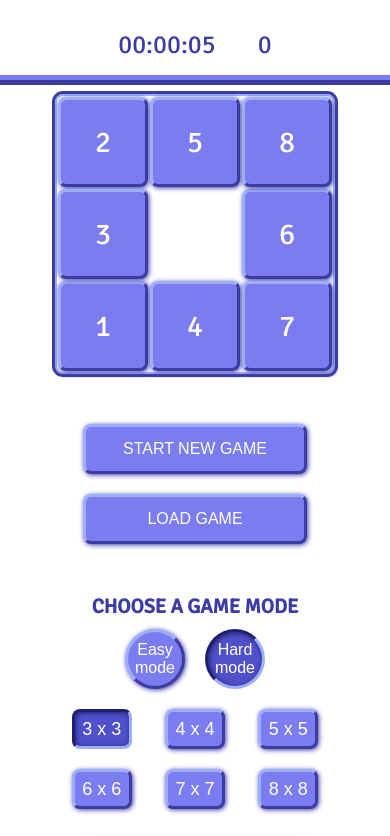
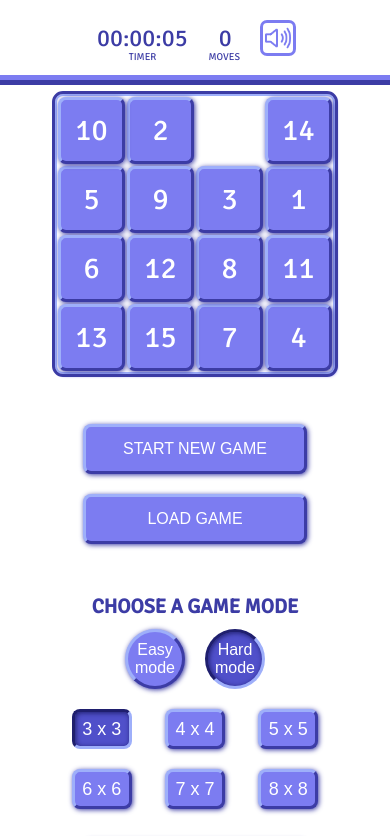
Before and after one commit to ekalape/puzzle, a website built with webpack: page src/index.html in a window 390 px wide. Shown: the top 836 px of the page. Built offline with nearby package versions, Linux system fonts and the light colour scheme; files whose address does not match are found by name.

Commit message:
feat: add sound switcher btn and soundOn/Off mode

```diff
--- a/src/game.js
+++ b/src/game.js
@@ -1,6 +1,12 @@
 import pBtn from './pBtn';
 import createModal from './modals';
-import { updateClicks, stopTimer, saveResult, getElapsedTime } from './src.js';
+import {
+  updateClicks,
+  stopTimer,
+  saveResult,
+  getElapsedTime,
+  soundOn,
+} from './src.js';
 
 export default class Game {
   emptyBtn;
@@ -95,8 +101,7 @@ export default class Game {
 
     if (hasEmptySibling) {
       this.animAvailable = false;
-
-      this.pgSound.play();
+      if (soundOn) this.pgSound.play();
       this.move(e.target, true);
       updateClicks(++this.clicksCounter);
       setTimeout(() => {
@@ -130,7 +135,7 @@ export default class Game {
   }
   dragDropHandler(e) {
     e.preventDefault();
-    this.dropSound.play();
+    if (soundOn) this.dropSound.play();
     /*   this.clickedBtn.classList.remove('dragging');
     e.target.classList.remove('dragging'); */
     this.move(this.clickedBtn, false);
@@ -234,7 +239,7 @@ export default class Game {
       .map((x) => x.textContent);
 
     if (this.winCombo.join('') === realArr.join('')) {
-      this.winSound.play();
+      if (soundOn) this.winSound.play();
       let winMessage = `${this.pgSize}x${
         this.pgSize
       } field resolved in ${this.getReadableTime(getElapsedTime())} with ${
--- a/src/modals.js
+++ b/src/modals.js
@@ -1,4 +1,4 @@
-import { startBrandNewGame, btnClickSound } from './src';
+import { startBrandNewGame, btnClickSound, soundOn } from './src';
 
 export default function createModal(options) {
   const bg = document.createElement('div');
@@ -21,7 +21,7 @@ export default function createModal(options) {
   mainFrame.append(frame);
   frame.addEventListener('click', (e) => {
     if (e.target.textContent.includes('again')) {
-      btnClickSound.play();
+      if (soundOn) btnClickSound.play();
       startBrandNewGame();
       setTimeout(() => {
         bg.classList.remove('active');
@@ -29,7 +29,7 @@ export default function createModal(options) {
       }, 100);
     }
     if (e.target.textContent.includes('care')) {
-      btnClickSound.play();
+      if (soundOn) btnClickSound.play();
       setTimeout(() => {
         bg.classList.remove('active');
         bg.remove();
--- a/src/src.js
+++ b/src/src.js
@@ -4,13 +4,14 @@ import { emptyBtn } from './pBtn.js';
 import Game from './game.js';
 import createModal from './modals.js';
 
-let playGroundSize = 3;
+let playGroundSize = 4;
 let playGroundWidth;
 let btnSize;
 let currentGame;
 let intId;
 let elapsedTime;
 let easy = false;
+export let soundOn = true;
 export const btnClickSound = new Audio('./assets/pop-click.wav');
 /* page structure */
 /* --- element creations --- */
@@ -20,6 +21,7 @@ const headerContainer = document.createElement('div');
 
 const datatime = document.createElement('span');
 const clickscounter = document.createElement('span');
+const soundSwitchBtn = document.createElement('div');
 
 const wrapper = document.createElement('div');
 const startGameContainer = document.createElement('div');
@@ -84,6 +86,7 @@ showLastBtn.classList.add('quad', 'controlBtns', 'show-last');
 
 datatime.classList.add('datatime', 'header-text');
 clickscounter.classList.add('clicks-counter', 'header-text');
+soundSwitchBtn.classList.add('sound-switcher');
 
 wrapper.className = 'wrapper';
 
@@ -132,12 +135,13 @@ clickscounter.textContent = '---';
 
 datatime.title = 'Elapsed time';
 clickscounter.title = 'Game moves done';
+soundSwitchBtn.title = 'Sound on/off';
 
 wrapper.dataset.size = `${playGroundSize}x${playGroundSize}`;
 
 /* --- element append --- */
 document.body.append(header, main);
-headerContainer.append(datatime, clickscounter);
+headerContainer.append(datatime, clickscounter, soundSwitchBtn);
 header.append(headerContainer);
 startGameContainer.append(mixBtn, loadGameBtn);
 main.append(wrapper, startGameContainer);
@@ -157,10 +161,11 @@ moreBtnsCont.append(saveGameBtn, showLastBtn);
 main.append(moreBtnsCont);
 
 mixBtn.addEventListener('click', startGameFromBtn);
+soundSwitchBtn.addEventListener('click', toggleSound);
 
 modeContainer.addEventListener('click', (e) => {
   if (!e.target.classList.contains('quad')) return;
-  btnClickSound.play();
+  if (soundOn) btnClickSound.play();
   [...modeContainer.children].forEach((x) => x.classList.remove('active-mode'));
   const btn = e.target;
   if (btn.classList.contains('three')) {
@@ -202,7 +207,7 @@ setSizes();
 startBrandNewGame();
 
 export function startSavedGame() {
-  btnClickSound.play();
+  if (soundOn) btnClickSound.play();
   if (localStorage.getItem('pGameInProcess')) {
     clearTimer();
     stopTimer();
@@ -233,7 +238,7 @@ export function startSavedGame() {
   }
 }
 function startGameFromBtn() {
-  btnClickSound.play();
+  if (soundOn) btnClickSound.play();
 
   startBrandNewGame();
 }
@@ -267,7 +272,7 @@ export function saveResult(dataBlock) {
   localStorage.setItem('pGameLastResults', resultsData);
 }
 export function showLastResults() {
-  btnClickSound.play();
+  if (soundOn) btnClickSound.play();
   let resultsData;
   if (localStorage.getItem('pGameLastResults')) {
     resultsData = localStorage.getItem('pGameLastResults').split(',');
@@ -278,7 +283,7 @@ export function showLastResults() {
   document.body.append(resultsFrame);
 }
 export function saveGame() {
-  btnClickSound.play();
+  if (soundOn) btnClickSound.play();
 
   const game = {
     pgSize: currentGame.pgSize,
@@ -294,6 +299,16 @@ export function saveGame() {
 
 export function updateClicks(text) {
   clickscounter.textContent = text;
+}
+/* sound */
+function toggleSound() {
+  if (soundOn) {
+    soundSwitchBtn.classList.add('no-sound');
+    soundOn = false;
+  } else {
+    soundSwitchBtn.classList.remove('no-sound');
+    soundOn = true;
+  }
 }
 
 /* datatimer */
@@ -355,6 +370,22 @@ function changeEasyHardMode(e) {
   }, 600);
 }
 
+/* window.addEventListener('beforeunload ', savePreferences);
+window.addEventListener("load", useSavedPrefs)
+
+function savePreferences(){
+  const prefs= {mode:easy, pgSise:playGroundSize, sound:soundOn}
+  localStorage.setItem("pGameSavedPrefers", JSON.stringify(prefs))
+}
+function useSavedPrefs(){
+  if(localStorage.getItem("pGameSavedPrefers")){
+    const prefs = JSON.parse(localStorage.getItem("pGameSavedPrefers"))
+    easy = prefs.mode;
+    playGroundSize=prefs.pgSise;
+    soundOn = prefs.sound
+  }
+} */
+
 /* set sizes */
 window.addEventListener('resize', setSizes);
 
--- a/src/style.scss
+++ b/src/style.scss
@@ -3,6 +3,7 @@
   margin: 0;
   padding: 0;
   box-sizing: border-box;
+  // border: 1px solid red;
 }
 $c_mid: rgb(124, 124, 241);
 $c_dark: rgb(60, 60, 165);
@@ -74,15 +75,72 @@ header {
   justify-content: center;
   gap: 20%;
   align-items: center;
+  @media (max-width: 600px) {
+    gap: 10%;
+    margin: auto;
+  }
 
   @media (max-width: 500px) {
+    gap: 8%;
     height: 90%;
-    margin: 3% 23%;
+    margin: auto;
   }
 }
 .datatime,
 .clicks-counter {
+  position: relative;
+  display: block;
+  text-align: center;
+  width: fit-content;
+
   cursor: default;
+
+  &::before {
+    position: absolute;
+    font-size: 10px;
+    // letter-spacing: 6px;
+    top: 34px;
+    left: 35%;
+    @media (max-width: 1000px) {
+      top: 38px;
+    }
+    @media (max-width: 500px) {
+      top: 28px;
+      left: 35%;
+    }
+  }
+}
+.clicks-counter::before {
+  content: 'moves';
+  left: -40%;
+  @media (max-width: 500px) {
+    left: -80%;
+  }
+}
+.datatime::before {
+  content: 'timer';
+}
+
+.sound-switcher {
+  width: 36px;
+  height: 36px;
+  background: url('./assets/soundOn_icon.png');
+  background-position: center;
+  background-size: cover;
+  border-radius: 4px;
+  outline: 3px solid $c_mid;
+  position: relative;
+  z-index: 10;
+  cursor: pointer;
+  @media (max-width: 500px) {
+    width: 30px;
+    height: 30px;
+  }
+}
+.sound-switcher.no-sound {
+  background: url('./assets/soundOff_icon.png');
+  background-position: center;
+  background-size: cover;
 }
 
 .header-text {
@@ -95,11 +153,8 @@ header {
   @media (max-width: 700px) {
     font-size: 3.3rem;
   }
-  @media (max-width: 500px) {
-    font-size: 3.5rem;
-  }
   @media (max-width: 400px) {
-    font-size: 4.3rem;
+    font-size: 4rem;
   }
 }
 .modeContainer__title {
```
Also changed, not shown: src/assets/soundOff_icon.png (added), src/assets/soundOn_icon.png (added).
